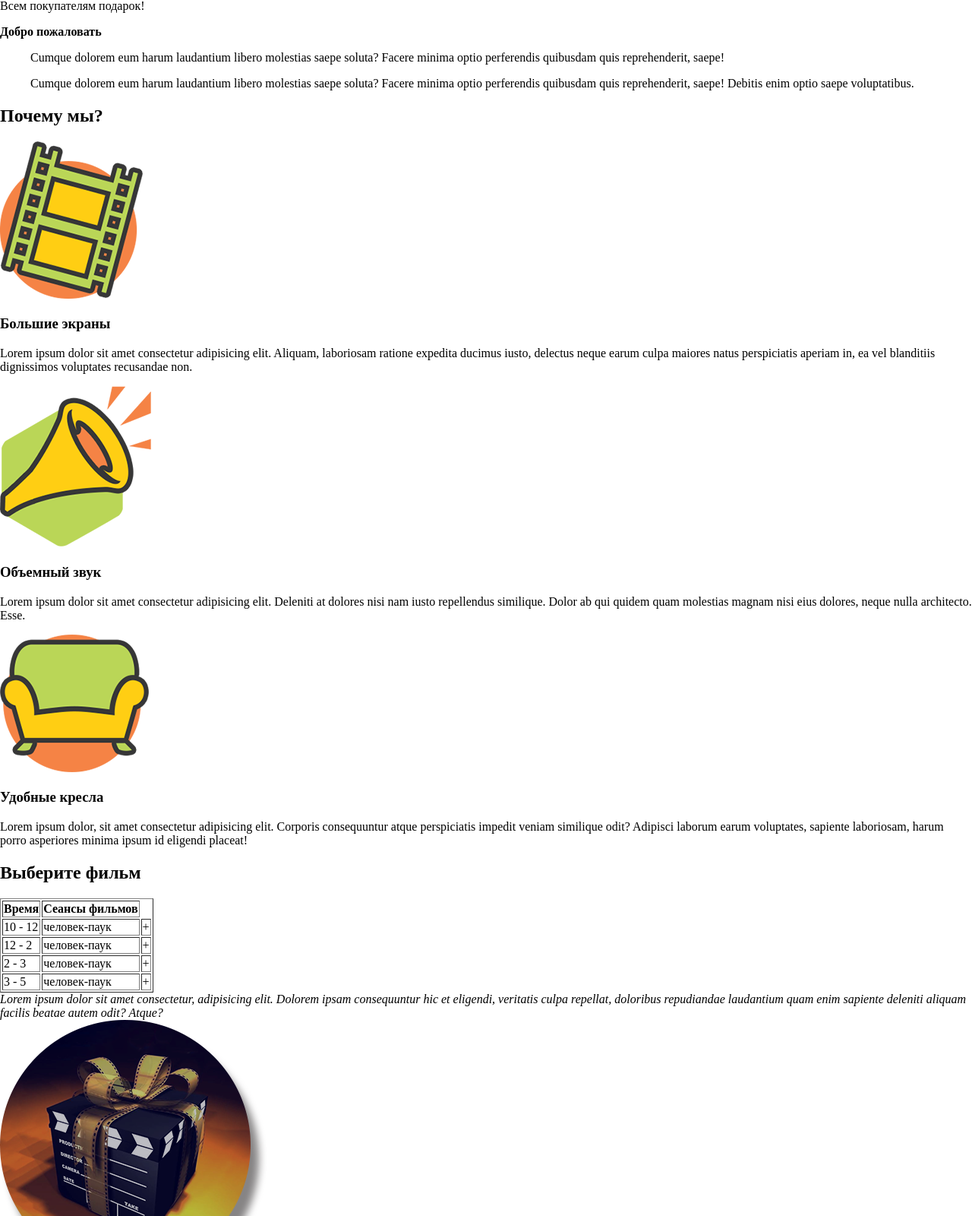
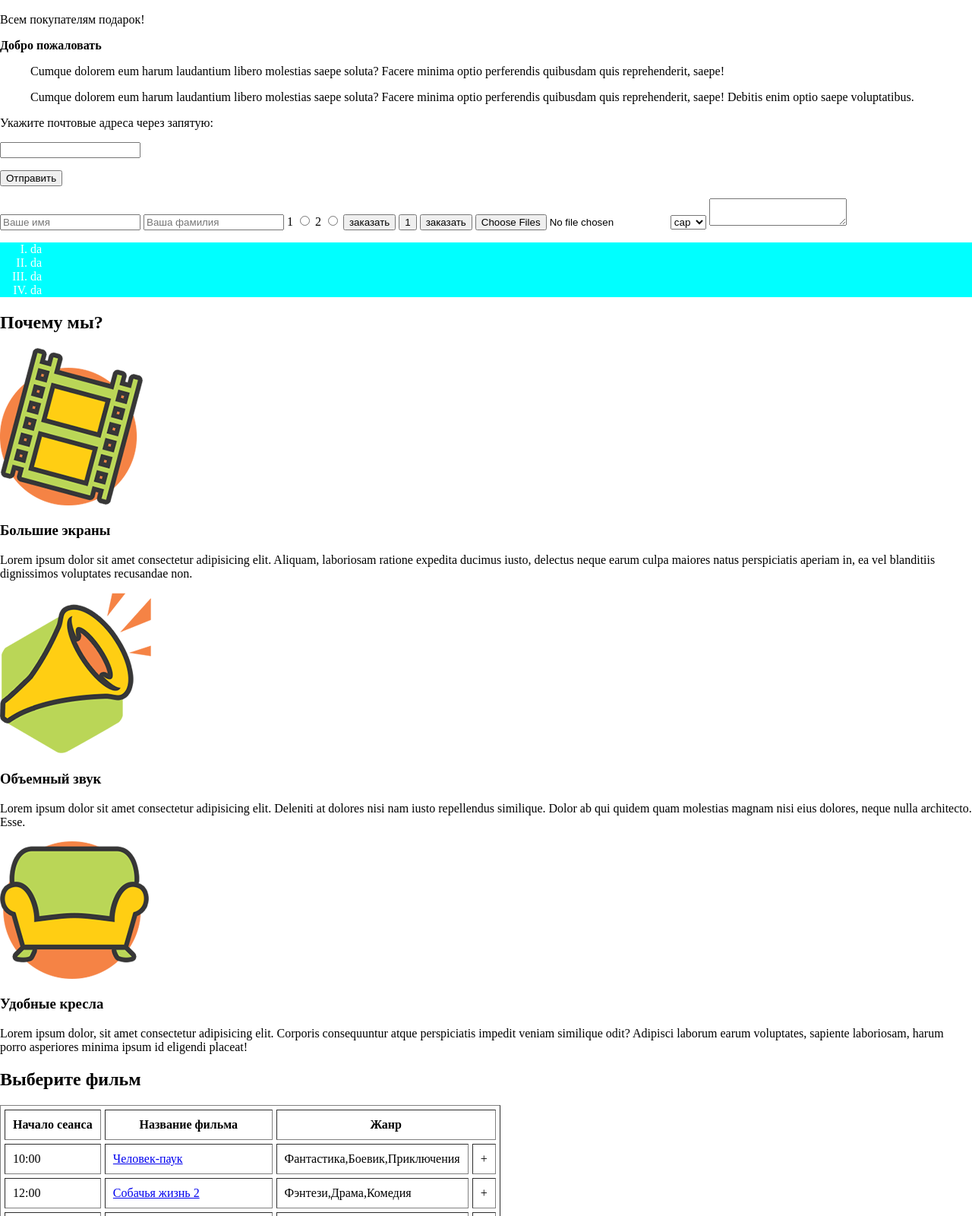
Before and after one commit to STihn/lp-cinema-university_innopolis, a website: page index.html in a window 1280 px wide. Shown: the part 220-1820 px from the top of the page at 76% size. Drawn offline with Linux system fonts and the light colour scheme.

Commit message:
2.3 realese + rework

```diff
--- a/css/main.css
+++ b/css/main.css
@@ -3,13 +3,10 @@ box-sizing:border-box;
 padding:0;
 margin: 0  auto;
 }
-.logo{
-
-}
 .head{
     background: black;
 }
-.nav__head{
+.head__nav{
     display: inline;
 }
 li{
--- a/index.html
+++ b/index.html
@@ -8,20 +8,25 @@
         <link rel="stylesheet" type="text/css" href="css/main.css">
     </head>
     <body>
+        <!-- Шапка сайта, с логотипом,навигацией и блоком "Добро пожаловать" -->
         <header>
             <div class="head">
-                <a href="http://university.innopolis.ru/"><img src="/images/logo.png" class="logo" alt="university innopolis"></a>
+                <a href="http://university.innopolis.ru/" target="_blank" title="Университет Иннополис">
+                    <img src="/images/logo.png" class="logo" alt="Университет Иннополис" title="Университет Иннополис">
+                </a>
                 <nav>
-                    <ul class="nav__head">
-                        <li>заказать билеты</li>
-                        <li>преимущества</li>
-                        <li>фильмы</li>
-                        <li>контакты</li>
+                    <ul class="head__nav">
+                        <li><a href="#zakaz-biletov">заказать билеты</a></li>
+                        <li><a href="#preimushestva">преимущества</a></li>
+                        <li><a href="#films">фильмы</a></li>
+                        <li><a href="#kontakt">контакты</a></li>
                     </ul>
                 </nav>
+                <span>Ваш город:</span>
+                <u>Москва</u>
             </div>
-        <h1>закажите билет в кино</h1>
-        <p>Всем покупателям подарок!</p>
+            <h1>закажите билет в кино</h1>
+            <p>Всем покупателям подарок!</p>
             <div>
                 <b>Добро пожаловать</b>
                 <blockquote>Cumque dolorem eum harum laudantium libero molestias saepe soluta? Facere
@@ -30,81 +35,140 @@
                         minima optio perferendis quibusdam quis reprehenderit, saepe! Debitis enim optio saepe voluptatibus.</blockquote>
             </div>
         </header>
-        <section>
+        <!-- Блок "Почему Мы" с 3 картинками  -->
+        <section id="preimushestva">
+            <form>
+                    <p>Укажите почтовые адреса через запятую:</p>
+                    <p><input type="email" name="email" required multiple></p>
+                    <p><input type="submit" value="Отправить"></p>
+                <input value="" name="your name" required placeholder="Ваше имя"/>
+                <input value="" name="your surName" required placeholder="Ваша фамилия"/>
+                <label for="one">1</label>
+                <input id="one" type="radio" value="1" name="some"/>
+                <label>2</label>
+                <input type="radio" value="2" name="some"/>
+                <input type="submit" value="заказать"/>
+                <button type="submit">1</button>
+                <button type="button">заказать</button>
+
+                <input type="file" name="photo" required multiple
+                title="Загрузите одну или несколько фотографий"/>
+
+                <select>
+                    <option>cap</option>
+                    <option>wap</option>
+                    <option>gap</option>
+                    <option>1</option>
+                    <option>2</option>
+                    <option>3</option>
+                    <option>4</option>
+                    <option>5</option>
+                    <option>6</option>
+                    <option>7</option>
+                </select>
+                <textarea></textarea>
+            </form>
+        <div style="background-color: aqua">
+            <ol type="I">
+                <li>da</li>
+                <li>da</li>
+                <li>da</li>
+                <li>da</li>
+            </ol>
+        </div>
             <h2>Почему мы?</h2>
             <div>
-                <div><img src="/images/icon_1.png">
+                <div><img src="/images/icon_1.png" alt="Большие экраны" title="Большие экраны">
                 <h3>Большие экраны</h3>
                 <p>Lorem ipsum dolor sit amet consectetur adipisicing elit. Aliquam, laboriosam ratione expedita ducimus iusto,
                     delectus neque earum culpa maiores natus perspiciatis aperiam in, ea vel blanditiis dignissimos voluptates recusandae non.</p>
                 </div>
                 <div>
-                    <img src="/images/icon_2.png">
+                    <img src="/images/icon_2.png" alt="Объемный звук" title="Объемный звук">
                     <h3>Объемный звук</h3>
                     <p>Lorem ipsum dolor sit amet consectetur adipisicing elit. Deleniti at dolores nisi nam iusto repellendus similique.
                         Dolor ab qui quidem quam molestias magnam nisi eius dolores, neque nulla architecto. Esse.</p>
                 </div>
                 <div>
-                    <img src="/images/icon_3.png">
+                    <img src="/images/icon_3.png" alt="Удобные кресла" title="Удобные кресла">
                     <h3>Удобные кресла</h3>
                     <p>Lorem ipsum dolor, sit amet consectetur adipisicing elit. Corporis consequuntur atque perspiciatis impedit veniam similique odit?
                          Adipisci laborum earum voluptates, sapiente laboriosam, harum porro asperiores minima ipsum id eligendi placeat!</p>
                 </div>
             </div>
         </section>
-        <section>
+        <!-- Блок с таблицой -->
+        <section id="zakaz-biletov">
             <h2>Выберите фильм</h2>
-            <table border="1">
+            <table border="1" cellpadding="10" cellspacing="5">
+                <thead>
                 <tr>
-                    <th>Время</th>
-                    <th>Сеансы фильмов</th>
+                    <th>Начало сеанса</th>
+                    <th>Название фильма</th>
+                    <th colspan="2">Жанр</th>
                 </tr>
+            </thead>
+            <tfoot><tr><td>1</td></tr></tfoot>
+            <tbody>
                 <tr>
-                    <td>10 - 12</td>
-                    <td>человек-паук</td>
+                    <td>10:00</td>
+                    <td><a href="https://www.kinopoisk.ru/film/838/" title="kinopoisk: Человек-паук">Человек-паук</a></td>
+                    <td>Фантастика,Боевик,Приключения</td>
                     <td>+</td>
                 </tr>
                 <tr>
-                    <td>12 - 2</td>
-                    <td>человек-паук</td>
+                    <td>12:00</td>
+                    <td><a href="https://www.kinopoisk.ru/film/1122114/" title="kinopoisk: Собачья жизнь 2">Собачья жизнь 2</a></td>
+                    <td>Фэнтези,Драма,Комедия</td>
                     <td>+</td>
                 </tr>
                 <tr>
-                    <td>2 - 3</td>
-                    <td>человек-паук</td>
+                    <td>14:00</td>
+                    <td><a href="https://www.kinopoisk.ru/film/846824/" title="kinopoisk: История игрушек 4">История игрушек 4</a></td>
+                    <td>Мультфильм,Фэнтези,Комедия</td>
                     <td>+</td>
                 </tr>
                 <tr>
-                    <td>3 - 5</td>
-                    <td>человек-паук</td>
+                    <td>16:00</td>
+                    <td><a href="https://www.kinopoisk.ru/film/693730/" title="kinopoisk: Люди в черном: Интернэшнл">Люди в черном: Интернэшнл</a></td>
+                    <td>Фантастика,Боевик,Комедия</td>
                     <td>+</td>
                 </tr>
+            </tbody>
             </table>
             <i>Lorem ipsum dolor sit amet consectetur, adipisicing elit. Dolorem ipsam consequuntur hic et eligendi,
                 veritatis culpa repellat, doloribus repudiandae laudantium quam enim sapiente deleniti aliquam facilis beatae autem odit? Atque?</i>
         </section>
+        <!-- Блок с зеленой кнопкой и подарком -->
         <section>
             <div>
-                <img src="/images/box_presents.png">
+                <img src="/images/box_presents.png" alt="Подарок" title="подарок">
             </div>
             <div>
                 <h2>Подарок каждому!</h2>
                 <p>Lorem ipsum dolor sit amet consectetur adipisicing elit. Enim minima natus earum, quis harum aliquam!
                      Odio quo rerum id optio, corporis laboriosam dolore recusandae ducimus! Eius, quidem cupiditate? Iste, earum!</p>
             </div>
-            <button>podarok</button>
+            <form action="index.php" method="post">
+                    <p>Укажите Ваш E-mail(Можно ввести несколько E-mail):</p>
+                    <p><input type="email" name="email" required multiple></p>
+                    <p><input type="submit" value="Отправить"></p>
+                <button type="">Получить подарок</button>
+            </form>
         </section>
-        <section>
+        <!-- Каталог фильмов -->
+        <section id="films">
             <h2>Фильмы</h2>
             <p>Lorem ipsum dolor sit amet consectetur adipisicing elit. Minus ratione laborum magni.</p>
         </section>
+        <!-- Карта расположения -->
         <section>
             maps
         </section>
-        <footer>
+        <!-- Подвал сайта -->
+        <footer id="kontakt">
             <div>icon</div>
             <span>Hope we see you at the event! All Rights Reserved. Envato Bangladesh</span>
         </footer>
-
     </body>
 </html>
```
